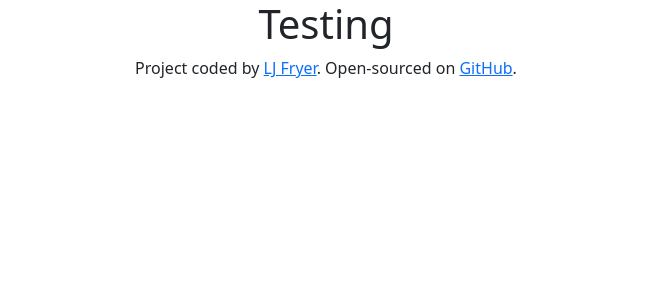
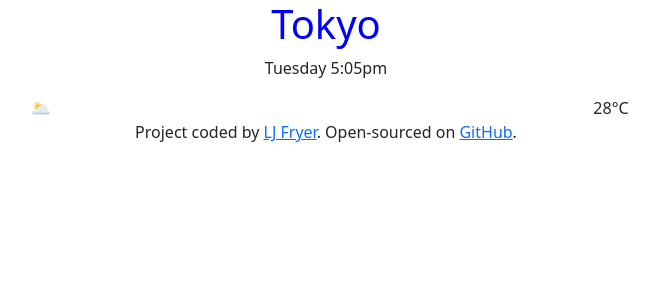
Before and after one commit to LJ-Fryer/react-weather-app, a React (Create React App) app: page / in a window 1280 px wide. Shown: the top 300 px of the page, without its empty margins (314-973 px from the left). Built offline with nearby package versions, Linux system fonts and the light colour scheme.

Commit message:
Added weather component and css

```diff
--- a/src/App.js
+++ b/src/App.js
@@ -1,11 +1,12 @@
 import "bootstrap/dist/css/bootstrap.css";
 import "./App.css";
+import Weather from "./Weather";
 
 function App() {
   return (
     <div className="App">
       <div className="container">
-        <h1>Testing</h1>
+        <Weather />
         <footer>
           Project coded by{" "}
           <a
--- /dev/null
+++ b/src/Weather.css
@@ -0,0 +1,3 @@
+.city {
+  color: blue;
+}
--- /dev/null
+++ b/src/Weather.js
@@ -0,0 +1,15 @@
+import React from "react";
+import "./Weather.css";
+
+export default function Weather() {
+  return (
+    <div className="Weather">
+      <h1 className="city">Tokyo</h1>
+      <p>Tuesday 5:05pm</p>
+      <div className="row">
+        <div className="col-6">🌥️</div>
+        <div className="col-6">28°C</div>
+      </div>
+    </div>
+  );
+}
```
